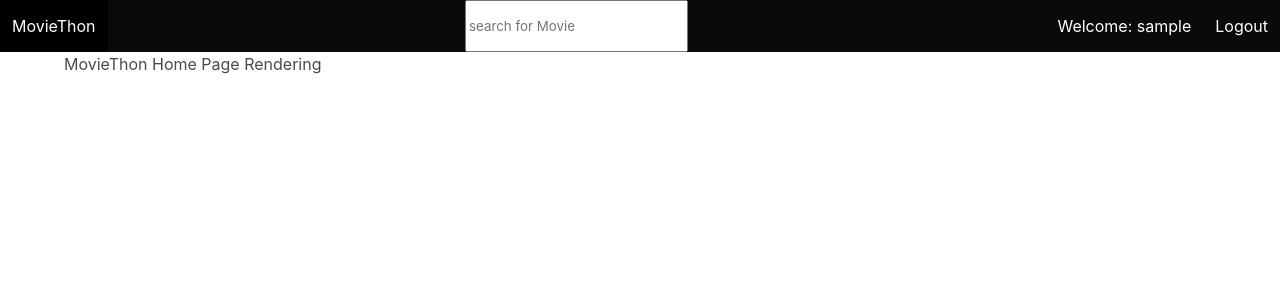
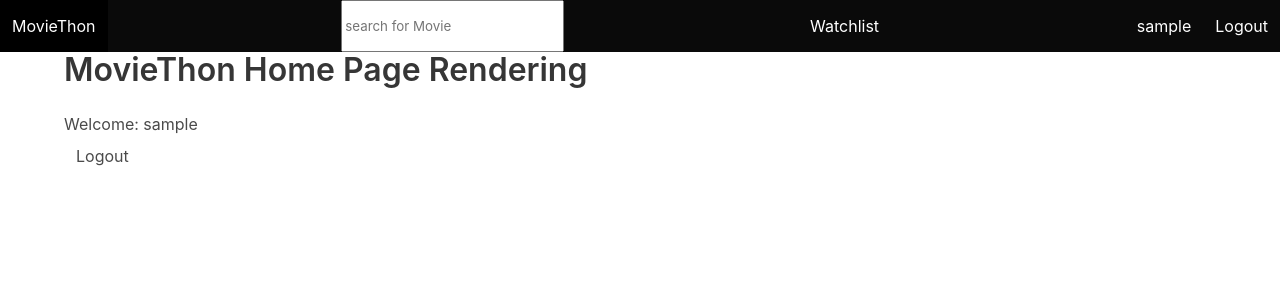
Before and after one commit to SkipPharaoh/MovieThon, a Django app: template main_app/templates/home.html in a window 1280 px wide. Shown: the top 300 px of the page. Run offline with Django 4.2, Linux system fonts and the light colour scheme; the template is opened without the code that fills it, so the values that code supplies are empty; the visitor is signed in with stand-in values (Sample User, id 1).

Commit message:
Pages W/ Tentative Navbar Stubbed Out

```diff
--- a/main_app/templates/base.html
+++ b/main_app/templates/base.html
@@ -18,6 +18,8 @@
     </head>
     <body >
         <nav class="navbar is-black" role="navigation" aria-label="main navigation">
+
+            <!-- LOGO -->
             <div class="navbar-brand">
                 <a class="navbar-item" href="/">MovieThon</a>
                 <a role="button" class="navbar-burger" aria-label="menu" aria-expanded="false">
@@ -26,22 +28,26 @@
                     <span aria-hidden="true"></span>
                 </a>
             </div>
-            <!-- <div class="navbar-menu navbar-start">
-                <a class="navbar-item" href="/about">About</a>
-            </div> -->
-            <!-- <div class="navbar-menu navbar-start">
-                <a class="navbar-item" href="/watchlist">Watchlist</a>
-            </div> -->
+
+
+            <!-- SEARCHBAR -->
             <div class="navbar-menu navbar-end">
-
                 <!-- Text input -->
                 <input type="text" class="container__input" placeholder='search for Movie'/>
+            </div>
 
-                <!-- Search icon sticks to the left or right -->
-            </div>
+            <!-- LOGIN/LOGOUT BUTTON -->
             {% if user.is_authenticated %}
+
+                <!-- WATCHLIST -->
                 <div class="navbar-menu navbar-end">
-                    <span class="navbar-item">Welcome: {{user.username}}</span>
+                    <a class="navbar-item" href="/accounts/watchlist">Watchlist</a>
+                </div>
+
+                <div class="navbar-menu navbar-end">
+                    <!-- PROFILE -->
+                    <a class="navbar-item" href="/accounts/profile">{{user.username}}</a>
+                    <!-- <span class="navbar-item">Welcome: {{user.username}}</span> -->
                     <a class="navbar-item" href="{% url 'logout' %}">Logout</a>
                 </div>
             {% else %}
--- a/main_app/templates/home.html
+++ b/main_app/templates/home.html
@@ -2,8 +2,19 @@
 
 {% block content %}
 
-<h1>
+<h1 class="title">
     MovieThon Home Page Rendering
 </h1>
+{% if user.is_authenticated %}
+    <div class="Welcome">
+        <span class="Message">Welcome: {{user.username}}</span>
+        <a class="navbar-item" href="{% url 'logout' %}">Logout</a>
+    </div>
+{% else %}
+    <div class="Signup">
+        <a class="options" href="{% url 'login' %}">Log In</a>
+        <a class="options" href="{% url 'signup' %}">Signup</a>
+    </div>
+{% endif %}
 
 {% endblock %}
--- a/main_app/urls.py
+++ b/main_app/urls.py
@@ -3,5 +3,7 @@ from . import views
 
 urlpatterns = [
     path('', views.Home.as_view(), name="home"),
+    path('accounts/watchlist', views.Watchlist.as_view(), name='watchlist'),
+    path('accounts/profile', views.Profile.as_view(), name='profile'),
     path('accounts/signup/', views.Signup.as_view(), name='signup'),
 ]
```
Also changed, not shown: main_app/templates/profile.html (added, +8 -0 lines), main_app/templates/watchlist.html (added, +8 -0 lines), main_app/views.py (+9 -0 lines).
